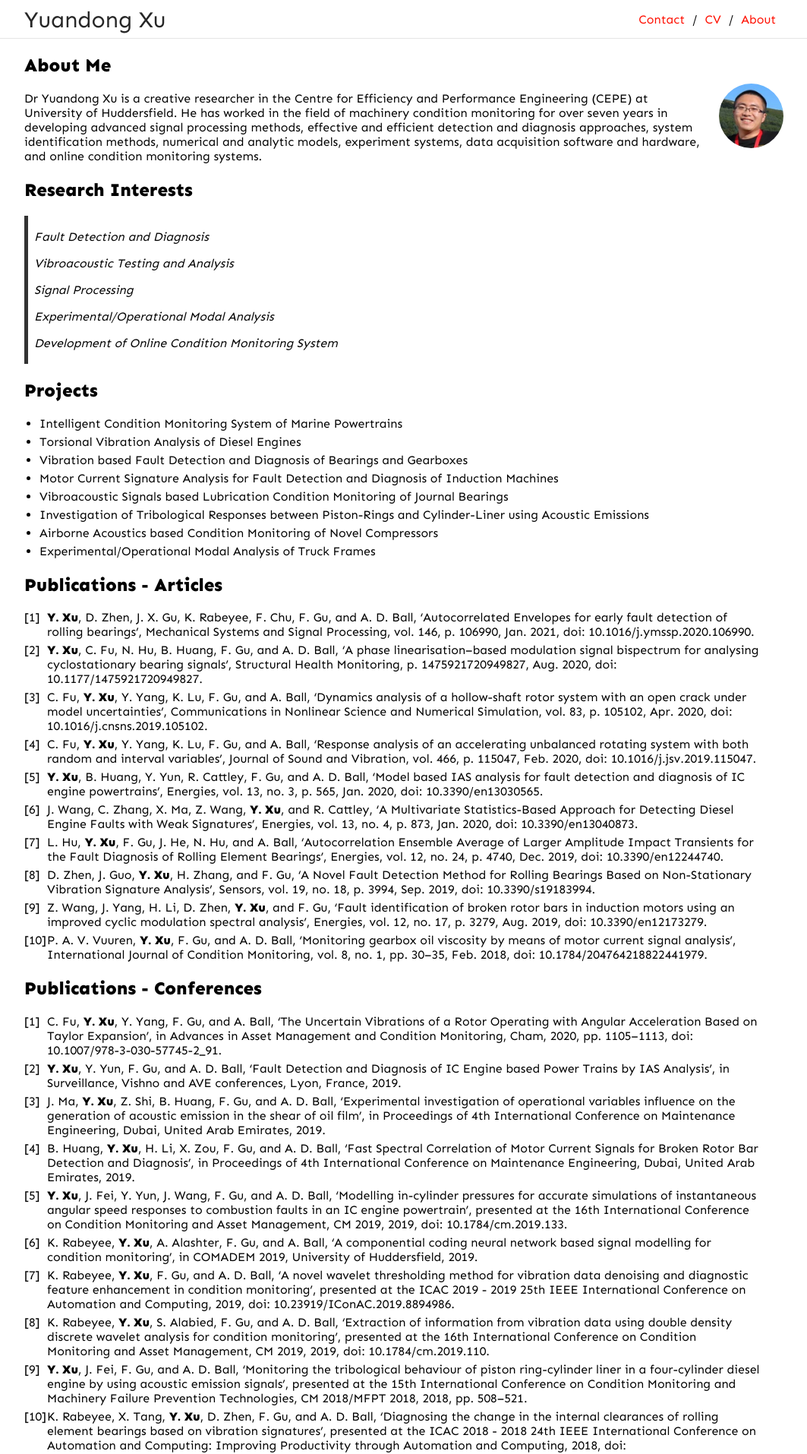
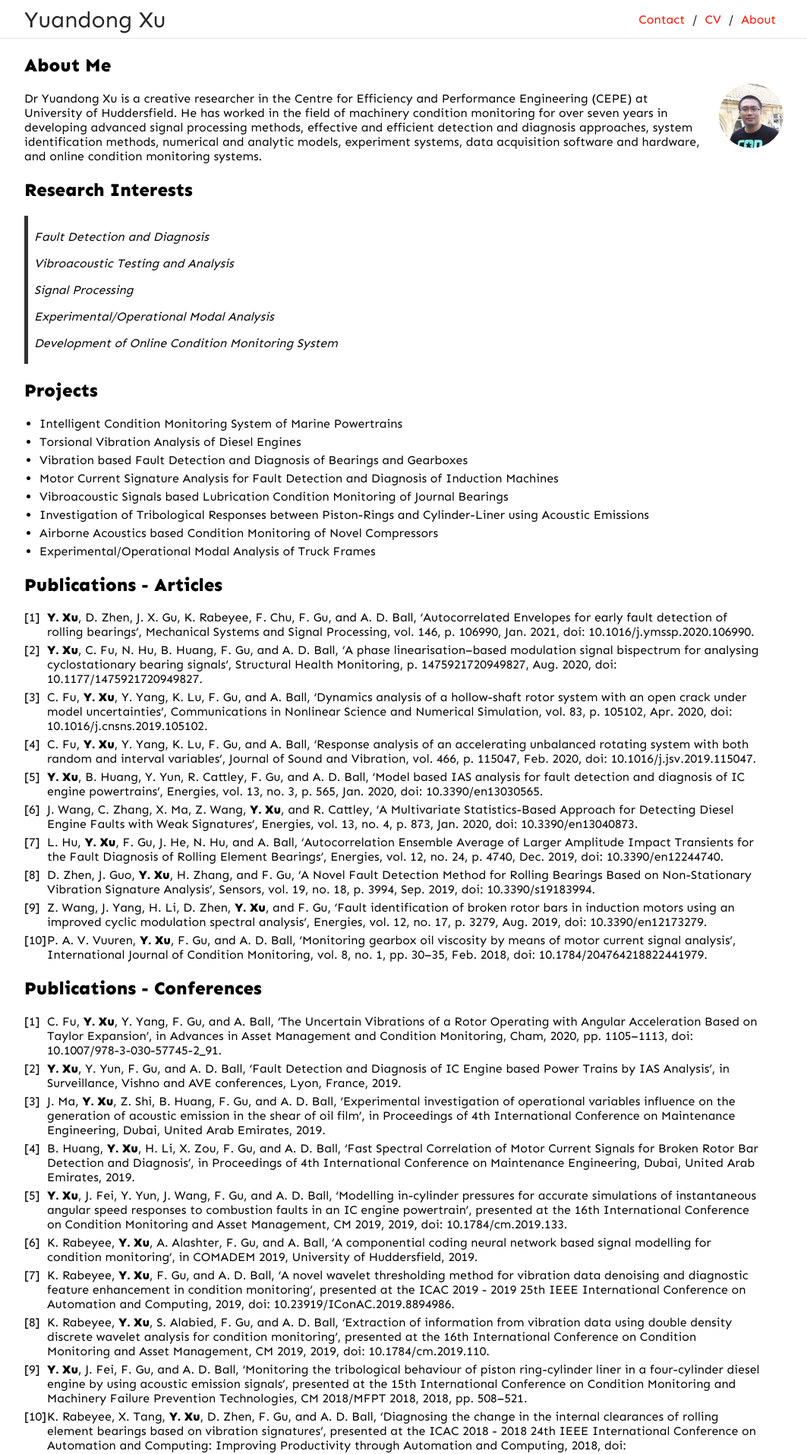
Before and after one commit to edgarxu/edgarxu.github.io, a Jekyll site: the page built from index.md, in a window 1280 px wide. Shown: the top 1914 px of the page at 76% size, without its empty margins (108-1171 px from the left). Built offline with Jekyll 4.4.1, drawn with Linux system fonts in a browser that asks for light colours; our own code applies the rules of GitHub Pages for plain Markdown files.

Commit message:
profile image

```diff
--- a/index.md
+++ b/index.md
@@ -4,7 +4,7 @@ layout: default
 
 ## About Me
 
-<img class="profile-picture" src="assets/img/profile.jpg">
+<img class="profile-picture" src="assets/img/yuandong.jpg">
 
 Dr Yuandong Xu is a creative researcher in the Centre for Efficiency and Performance Engineering (CEPE) at University of Huddersfield. He has worked in the field of machinery condition monitoring for over seven years in developing advanced signal processing methods, effective and efficient detection and diagnosis approaches, system identification methods, numerical and analytic models, experiment systems, data acquisition software and hardware, and online condition monitoring systems.
 
```
Also changed, not shown: assets/img/yuandong.jpg (added).
